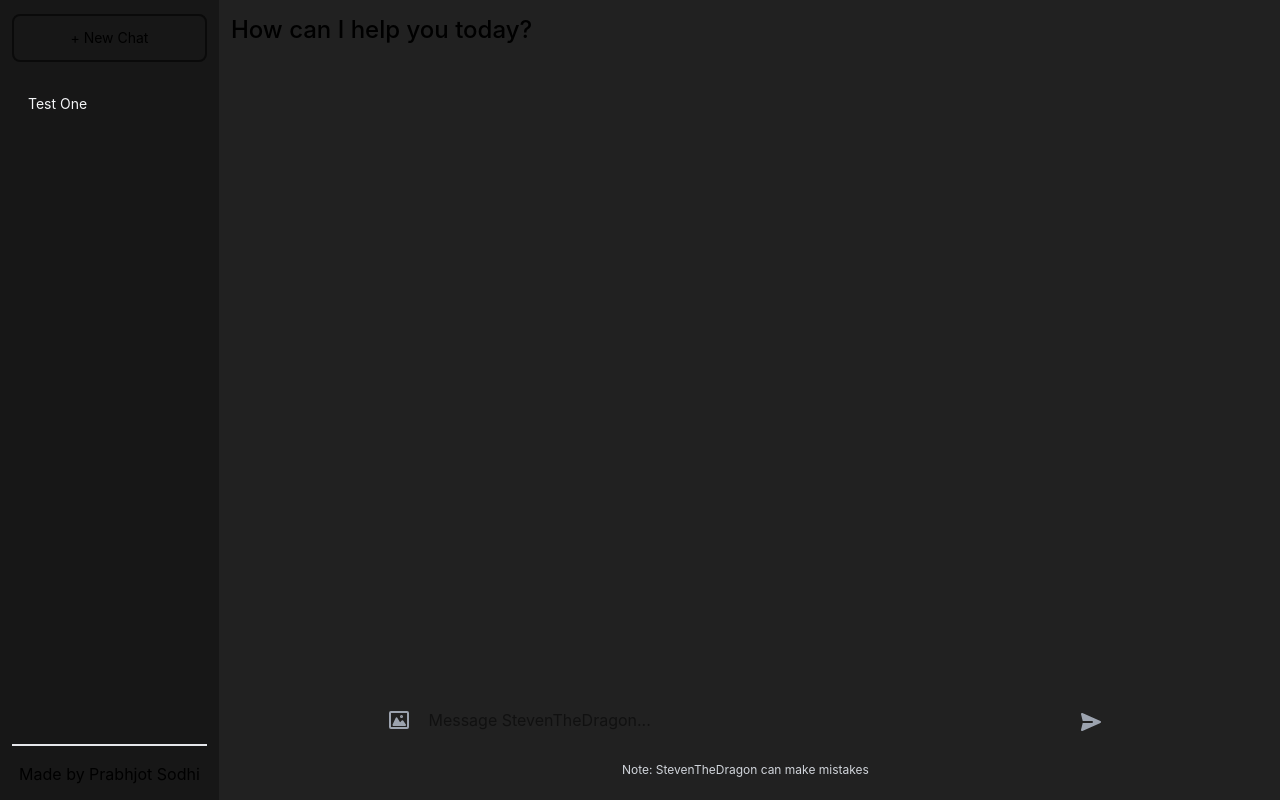
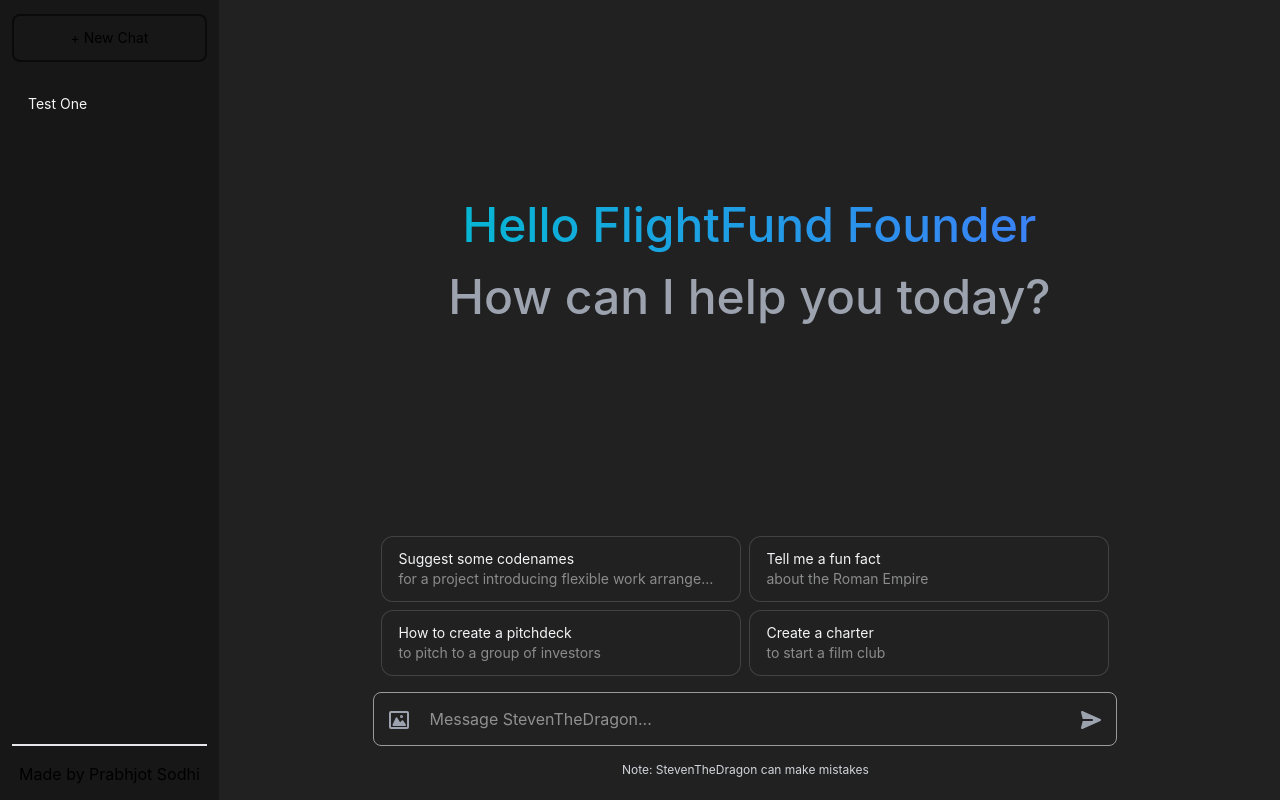
Before and after one commit to PrabhjotSodhi/StevenTheDragon, a React (Vite) app: page / in a window 1280 px wide. Built offline with nearby package versions, Linux system fonts and the light colour scheme.

Commit message:
Refactor textarea styles and add button styles

```diff
--- a/src/App.tsx
+++ b/src/App.tsx
@@ -1,6 +1,35 @@
 import { useState } from "react";
 import reactLogo from "./assets/react.svg";
 import viteLogo from "/vite.svg";
+
+interface CardProps {
+  title: string;
+  description: string;
+}
+
+function Card({ title, description }: CardProps) {
+  return (
+    <button className="btn btn-neutral group relative w-full whitespace-nowrap rounded-xl px-4 py-3 text-left text-gray-100 md:whitespace-normal">
+      <div className="flex w-full items-center justify-center gap-2">
+        <div className="flex w-full items-center justify-between">
+          <div className="flex flex-col overflow-hidden">
+            <div className="truncate">{title}</div>
+            <div className="truncate font-normal opacity-50">{description}</div>
+          </div>
+          <div className="absolute bottom-0 right-0 top-0 flex items-center rounded-xl bg-gradient-to-l pl-6 pr-4 opacity-0 group-hover:opacity-100">
+            <span className="" data-state="closed">
+              <div className="color-white shadow-xxs rounded-lg p-1 dark:shadow-none">
+                <svg width="24" height="24" viewBox="0 0 24 24" fill="none" className="icon-sm text-gray-100">
+                  <path d="M7 11L12 6L17 11M12 18V7" stroke="currentColor" stroke-width="2" stroke-linecap="round" stroke-linejoin="round"></path>
+                </svg>
+              </div>
+            </span>
+          </div>
+        </div>
+      </div>
+    </button>
+  );
+}
 
 function App() {
   return (
@@ -17,11 +46,37 @@
       </nav>
       {/* Chat Window */}
       <div className="flex h-full w-full flex-col px-3 py-3.5" tabIndex={0}>
-        <div className="h-full flex-1 items-center justify-center">
-          <div className="mb-5 text-2xl font-medium">How can I help you today?</div>
+        <div className="flex h-full flex-1 flex-col p-1 md:items-center md:justify-center">
+          <div className="mb-5 inline-flex bg-gradient-to-r from-cyan-500 to-blue-500 bg-clip-text pb-1 text-5xl font-medium text-transparent">Hello FlightFund Founder</div>
+          <div className="mb-5 text-5xl font-medium text-gray-400">How can I help you today?</div>
         </div>
         <div className="w-full border-white/20 pt-2 md:w-[calc(100%-.5rem)] md:border-transparent md:pt-0">
           <form className="stretch mx-2 flex w-full flex-row items-center gap-3 rounded-lg px-3 py-2 last:mb-2 md:mx-4 md:last:mb-6 lg:mx-auto lg:max-w-2xl xl:max-w-3xl">
+            <div className="relative flex h-full flex-1 items-stretch md:flex-col">
+              <div className="ml-1 flex h-full justify-center gap-0 md:m-auto md:mb-4 md:w-full md:gap-2">
+                <div className="grow">
+                  <div className="absolute bottom-full left-0 mb-4 flex w-full grow gap-2 px-1 pb-1 sm:px-2 sm:pb-0 md:static md:mb-0 md:max-w-none">
+                    <div className="grid w-full grid-flow-row grid-cols-[repeat(auto-fit,minmax(250px,1fr))] gap-2">
+                      <div className="flex flex-col gap-2">
+                        <span>
+                          <Card title="Suggest some codenames" description="for a project introducing flexible work arrangements" />
+                        </span>
+                        <span>
+                          <Card title="How to create a pitchdeck" description="to pitch to a group of investors" />
+                        </span>
+                      </div>
+                      <div className="flex flex-col gap-2">
+                        <span style={{ opacity: "1;", transform: "none;" }}>
+                          <Card title="Tell me a fun fact" description="about the Roman Empire" />
+                        </span>
+                        <span>
+                          <Card title="Create a charter" description="to start a film club" />
+                        </span>
+                      </div>
+                    </div>
+                  </div>
+                </div>
+              </div>
               <div className="relative flex h-full flex-1 items-stretch md:flex-col">
                 <div className="flex w-full items-center">
                   <button className="absolute bottom-1 left-1 justify-center rounded-lg p-2 text-gray-400 hover:bg-gray-600 hover:text-white md:bottom-2 md:left-2">
@@ -31,12 +86,13 @@
                       <path stroke="currentColor" stroke-linecap="round" stroke-linejoin="round" stroke-width="2" d="M13 5.5a.5.5 0 1 1-1 0 .5.5 0 0 1 1 0ZM7.565 7.423 4.5 14h11.518l-2.516-3.71L11 13 7.565 7.423Z" />
                     </svg>
                   </button>
-                <textarea id="prompt-textarea" data-id="root" rows={1} placeholder="Message StevenTheDragon..." className="max-h-25 m-0 w-full resize-none border-0 bg-transparent py-[10px] pl-10 pr-10 placeholder-black/50 focus:ring-0 focus-visible:ring-0 md:py-3.5 md:pl-[55px] md:pr-12 dark:bg-transparent dark:placeholder-white/50"></textarea>
-                <button type="submit" className="absolute bottom-1.5 right-2 inline-flex cursor-pointer justify-center rounded-full p-2 text-gray-400 hover:bg-gray-600 hover:text-white">
+                  <textarea id="prompt-textarea" data-id="root" rows={1} placeholder="Message StevenTheDragon..." className="max-h-25 m-0 w-full resize-none rounded-lg bg-transparent py-[10px] pl-10 pr-10 placeholder-white/50 focus:ring-0 focus-visible:ring-0 md:py-3.5 md:pl-[55px] md:pr-12"></textarea>
+                  <button type="submit" className="absolute bottom-1 right-1 inline-flex cursor-pointer justify-center rounded-full p-2 text-gray-400 hover:bg-gray-600 hover:text-white md:bottom-2 md:right-2">
                     <svg className="h-5 w-5 rotate-90 rtl:-rotate-90" aria-hidden="true" xmlns="http://www.w3.org/2000/svg" fill="currentColor" viewBox="0 0 18 20">
                       <path d="m17.914 18.594-8-18a1 1 0 0 0-1.828 0l-8 18a1 1 0 0 0 1.157 1.376L8 18.281V9a1 1 0 0 1 2 0v9.281l6.758 1.689a1 1 0 0 0 1.156-1.376Z" />
                     </svg>
                   </button>
+                </div>
               </div>
             </div>
           </form>
--- a/src/index.css
+++ b/src/index.css
@@ -34,7 +34,17 @@
 }
 
 textarea {
-  --tw-shadow: 0 0 transparent;
+  appearance: none;
+  background-color: #fff;
+  border-color: #fff;
+  border-radius: 0;
+  border-width: 1px;
+  font-size: 1rem;
+  line-height: 1.5rem;
+  padding: .5rem .75rem
+}
+
+[multiple],[type=date],[type=datetime-local],[type=email],[type=month],[type=number],[type=password],[type=search],[type=tel],[type=text],[type=time],[type=url],[type=week],select,textarea {
   -webkit-appearance: none;
   appearance: none;
   background-color: #fff;
@@ -44,6 +54,46 @@
   font-size: 1rem;
   line-height: 1.5rem;
   padding: .5rem .75rem
+}
+
+[multiple]:focus,[type=date]:focus,[type=datetime-local]:focus,[type=email]:focus,[type=month]:focus,[type=number]:focus,[type=password]:focus,[type=search]:focus,[type=tel]:focus,[type=text]:focus,[type=time]:focus,[type=url]:focus,[type=week]:focus,select:focus,textarea:focus {
+  border-color: #fff;
+  box-shadow: 0 0 transparent,0 0 transparent,0 0 transparent;
+  outline: 2px solid transparent;
+  outline-offset: 2px
+}
+
+.btn-neutral {
+  background-color: #fff;
+  background-color: #212121;
+  border-color: rgba(0,0,0,.15);
+  border-color: hsla(0,0%,100%,.15);
+  border-width: 1px;
+  font-size: .875rem;
+  line-height: 1.25rem
+}
+
+.btn-neutral:hover {
+  background-color: #f9f9f9;
+  background-color: #2f2f2f;
+}
+
+.btn-neutral:focus {
+  --tw-ring-offset-shadow: 0 0 0 0px #fff;
+  --tw-ring-shadow: 0 0 0 calc(2px + 0px) rgba(69,89,164,.5);
+  --tw-ring-offset-width: 2px;
+  box-shadow: 0 0 transparent,0 0 transparent,0 0 transparent;
+  box-shadow: 0 0 transparent,0 0 transparent,0 0 transparent
+}
+
+.btn-neutral.focus-visible {
+  --tw-ring-opacity: 1;
+  --tw-ring-color: rgba(103,103,103,1)
+}
+
+.btn-neutral:focus-visible {
+  --tw-ring-opacity: 1;
+  --tw-ring-color: rgba(103,103,103,1)
 }
 
 /*
```
Lines whose indentation alone changed are shown as unchanged.
